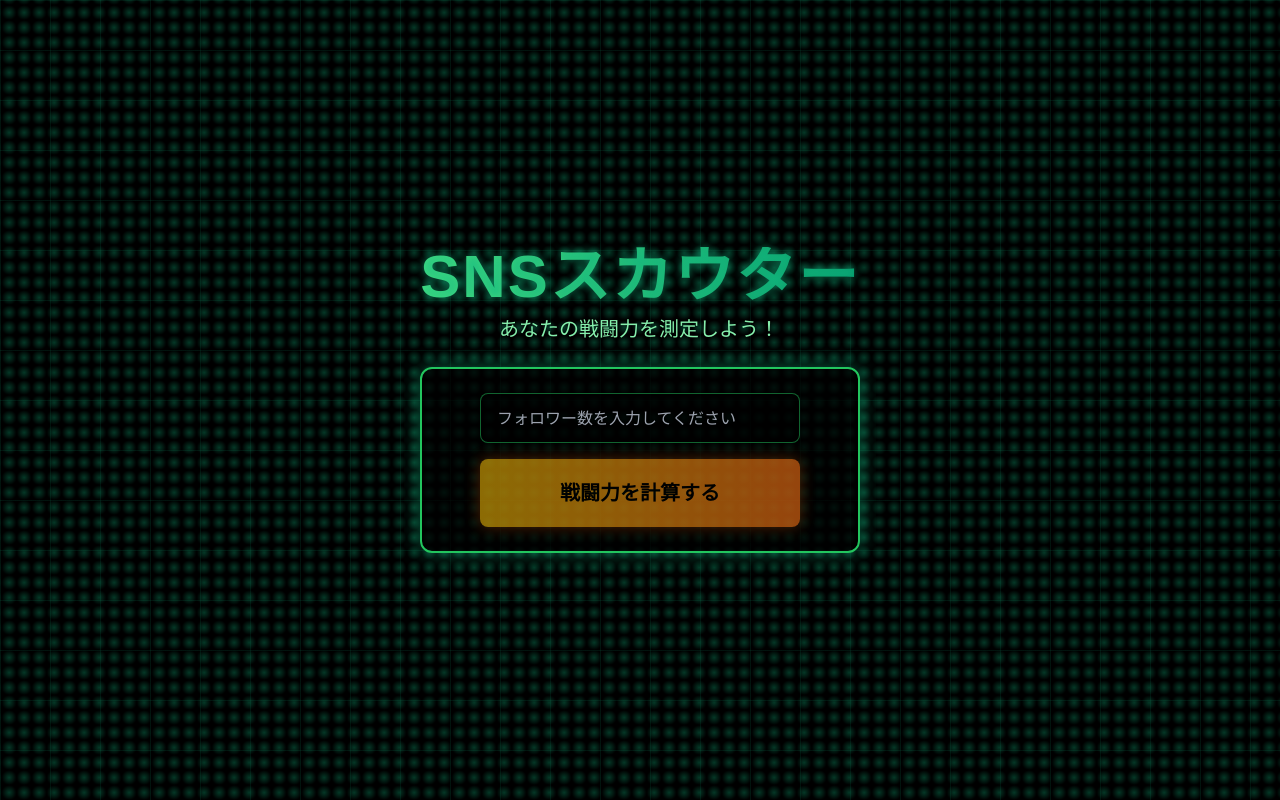
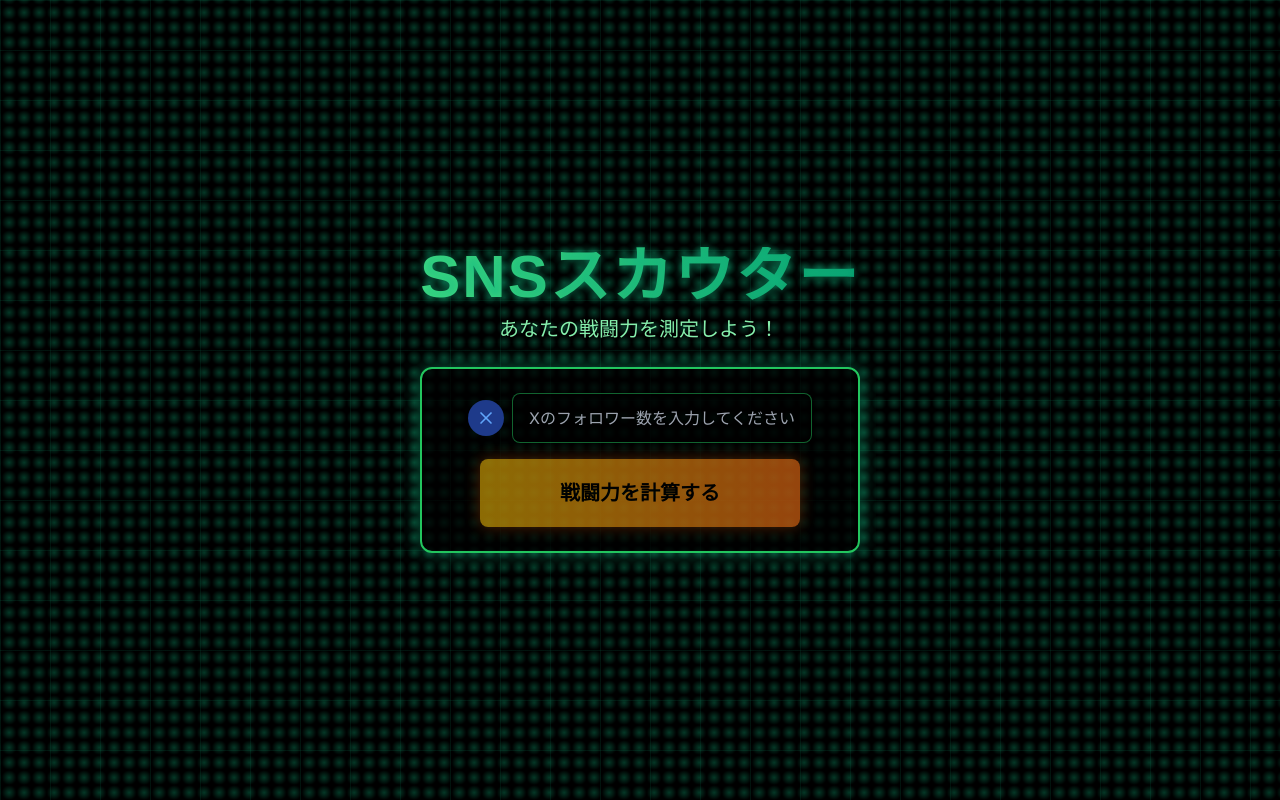
Before and after one commit to Kazuki0320/sns-scouter, a Next.js app: page / in a window 1280 px wide. Built offline with nearby package versions, Linux system fonts and the light colour scheme.

Commit message:
フォーム入力にTwitter(X)アイコンを追加

```diff
--- a/package.json
+++ b/package.json
@@ -16,6 +16,7 @@
     "@react-three/drei": "^10.0.5",
     "@react-three/fiber": "^9.1.0",
     "eslint-plugin-tailwindcss": "^3.18.0",
+    "lucide-react": "^0.501.0",
     "next": "15.1.7",
     "next-themes": "^0.4.6",
     "react": "^19.0.0",
--- a/src/components/ui/Form.tsx
+++ b/src/components/ui/Form.tsx
@@ -2,6 +2,7 @@
 
 import React, { useState } from 'react';
 import { Button, createButtonProps } from '@/components/ui/Button';
+import { X } from 'lucide-react';
 
 type FormProps = {
   onSubmit: (value: number) => void;
@@ -11,6 +12,7 @@ type FormProps = {
 export default function Form({ onSubmit, onError }: FormProps) {
   const [inputValue, setInputValue] = useState('');
   const [error, setError] = useState('');
+  const [touched, setTouched] = useState(false);
   const isDisabled = inputValue === '';
 
   const handleChange = (e: React.ChangeEvent<HTMLInputElement>) => {
@@ -50,6 +52,10 @@ export default function Form({ onSubmit, onError }: FormProps) {
     onSubmit(parsed);
   };
 
+  const handleX = () => {
+    setTouched(true);
+  }
+
   return (
     <form
       onSubmit={handleSubmit}
@@ -58,15 +64,24 @@ export default function Form({ onSubmit, onError }: FormProps) {
       <label htmlFor="follower" className="sr-only">
         フォロワー数
       </label>
+      <div className="flex items-center gap-2">
+        <div className={`rounded-full bourder p-2 ${
+          error && touched ? 'border-red-500 bg-red-900' : 'border-blue-500 bg-blue-900'
+        }`}
+        >
+          <X className="h-5 w-5 text-blue-400" />
+        </div>
         <input
           id="follower"
           type="text"
-        placeholder="フォロワー数を入力してください"
+          placeholder="Xのフォロワー数を入力してください"
           value={inputValue}
           onChange={handleChange}
-        className="w-full rounded-lg border border-green-500/50 bg-black/50 px-4 py-3 text-white focus:border-green-500 focus:ring-2 focus:ring-green-500/50"
+          onBlur={handleX}
+          className="w-[300px] rounded-lg border border-green-500/50 bg-black/50 px-4 py-3 text-white focus:border-green-500 focus:ring-2 focus:ring-green-500/50"
           min="0"
         />
+      </div>
       {error && (
         <div className="w-full text-center text-sm text-red-500">{error}</div>
       )}
```
Also changed, not shown: 1 other file (tests, documents, lock files or other folders). Lines whose indentation alone changed are shown as unchanged.
